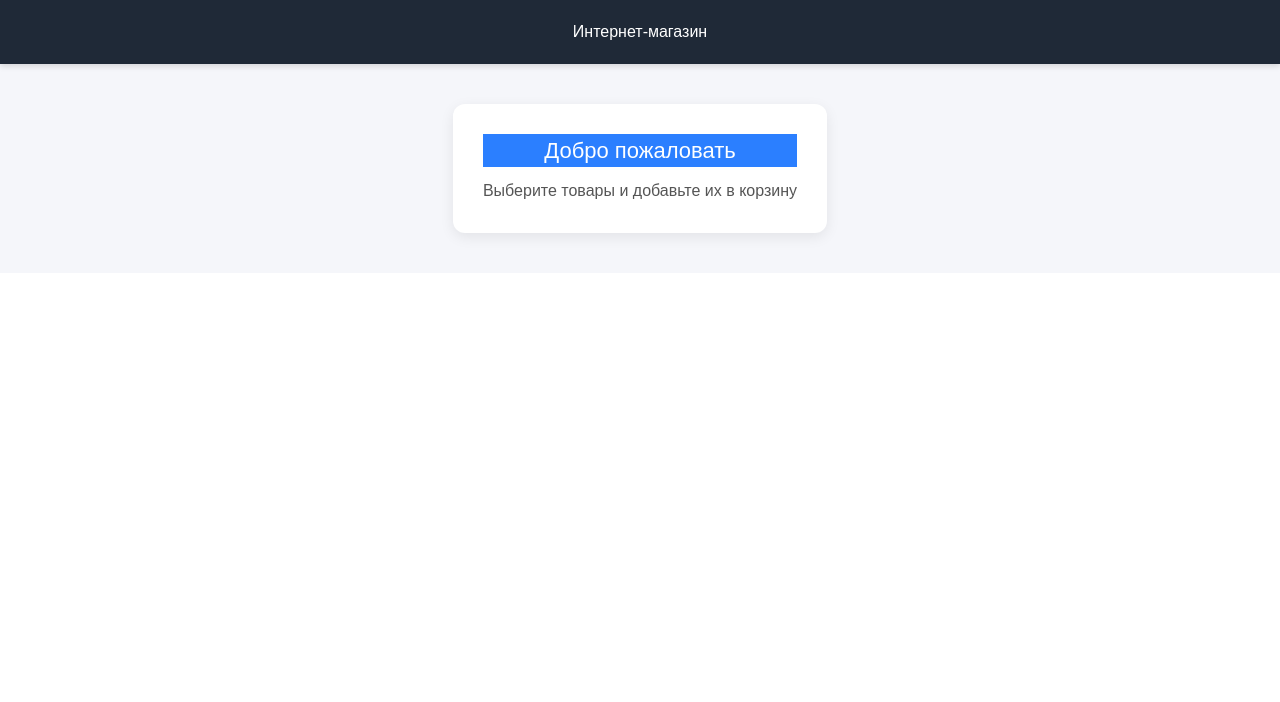
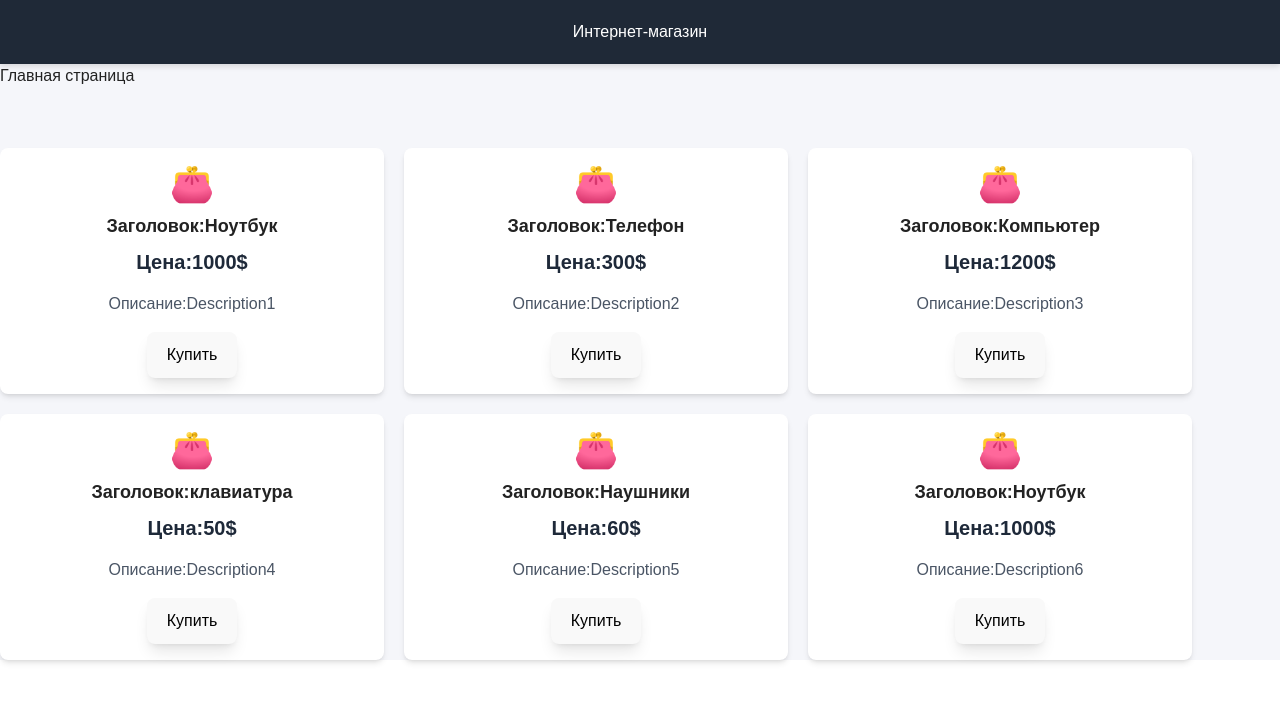
Before and after one commit to kirillmikulich8-beep/firstProjectReact, a React (Vite) app: page / in a window 1280 px wide. Shown: the top 702 px of the page. Built offline with nearby package versions, Linux system fonts and the light colour scheme.

Commit message:
add CardProduct

```diff
--- a/src/App.jsx
+++ b/src/App.jsx
@@ -3,16 +3,17 @@ import reactLogo from './assets/react.svg'
 import viteLogo from '/vite.svg'
 import './App.css'
 import Header from './Header'
-import Welcome from './Welcome'
+import ProductList from './components/ProductList'
+import Main from './pages/Main'
+import Education from './pages/Education'
+
+
 
 
 function App() {
 
   return (
-    <div class="flex flex-col ">
-      <Header/>
-      <Welcome/>
-    </div>
+    <Main/>
   )
 }
 
--- /dev/null
+++ b/src/components/MyComponent.jsx
@@ -0,0 +1,19 @@
+import MyElement from "./MyElement"
+import SampleButton from "./SampleButton"
+function MyComponent() {
+
+    const name = "Demo Name"
+    const price = 100
+
+    return(
+        <div>
+            <h2>Родительский компонент</h2>
+            <h2>{name}</h2>
+            <p>Price: {price}</p>
+            <p>Price with tax: {price * 0.5}</p>
+        <SampleButton>В корзину </SampleButton>
+        </div>
+    )
+}
+
+export default MyComponent
--- /dev/null
+++ b/src/components/MyElement.jsx
@@ -0,0 +1,12 @@
+
+
+
+function MyElement() {
+
+    return(
+        <p className="text-sm">Внутренний Элемент</p>
+    )
+}
+
+
+export default MyElement
--- /dev/null
+++ b/src/components/ProductCard.jsx
@@ -0,0 +1,28 @@
+
+
+function ProductCard({title,price,description}) {
+
+    return(
+        <div className="bg-white shadow-md rounded-lg p-4 max-w-sm w-full text-center">
+        {/* Иконка */}
+        <div className="text-4xl mb-2">👛</div>
+
+        {/* Заголовок */}
+        <h3 className="text-lg font-semibold mb-2">Заголовок:{title}</h3>
+
+        {/* Цена - пример с разными значениями */}
+        <p className="text-gray-800 mb-4 font-bold text-xl">Цена:{price}</p>
+
+
+        {/* Краткое описание */}
+        <p className="text-gray-600 mb-4">Описание:{description}</p>
+
+        {/* Кнопка */}
+        <button className="bg-red-600 text-black font-semibold text-lg py-3 px-6 rounded-full shadow-lg hover:bg-red-700 transition duration-300 ease-in-out">
+          Купить
+        </button>
+      </div>
+    )
+}
+
+export default ProductCard
--- /dev/null
+++ b/src/components/ProductList.jsx
@@ -0,0 +1,41 @@
+import ProductCard from "./ProductCard"
+
+function ProductList() {
+    return(
+        <div className='flex flex-wrap gap-5 mt-15'>
+      <ProductCard
+      title="Ноутбук"
+      price="1000$"
+      description="Description1"
+
+      />
+      <ProductCard
+      title="Телефон"
+      price="300$"
+      description="Description2"
+      />
+      <ProductCard
+      title="Компьютер"
+      price="1200$"
+      description="Description3"
+      />
+      <ProductCard
+      title="клавиатура"
+      price="50$"
+      description="Description4"
+      />
+      <ProductCard
+      title="Наушники"
+      price="60$"
+      description="Description5"
+      />
+      <ProductCard
+      title="Ноутбук"
+      price="1000$"
+      description="Description6"
+      />
+      </div>
+    )
+}
+
+export default ProductList
--- /dev/null
+++ b/src/components/SampleBlock.jsx
@@ -0,0 +1,12 @@
+
+
+export default  function SampleBlock({title,description}) {
+
+    return(
+        <div className="bg-green-200">
+            <h2 className="text-lg">{title}</h2>
+            <p className="text-sm">{description}</p>
+
+        </div>
+    )
+}
--- /dev/null
+++ b/src/components/SampleButton.jsx
@@ -0,0 +1,9 @@
+
+
+function SampleButton ({children}) {
+
+    return(
+        <button  className="bg-red-600 text-black font-semibold text-lg py-3 px-6 rounded-full shadow-lg hover:bg-red-700 transition duration-300 ease-in-out">{children}</button>
+    )
+}
+export default SampleButton
--- /dev/null
+++ b/src/pages/Education.jsx
@@ -0,0 +1,20 @@
+import MyComponent from "../components/MyComponent"
+import SampleBlock from "../components/SampleBlock"
+
+
+
+
+function Education() {
+
+    return(
+        <div className="flex flex-col gap-10">
+        <h1>Обучающая страница </h1>
+        <MyComponent/>
+        <SampleBlock
+        title={"Заголовок"}
+        description={"Описание"}
+        />
+        </div>
+    )
+}
+export default Education
--- /dev/null
+++ b/src/pages/Main.jsx
@@ -0,0 +1,15 @@
+import Header from "../Header"
+import ProductList from "../components/ProductList"
+
+
+function Main() {
+
+    return(
+        <div>
+            <Header/>
+            <h2>Главная страница</h2>
+            <ProductList/>
+        </div>
+    )
+}
+export default Main
```
